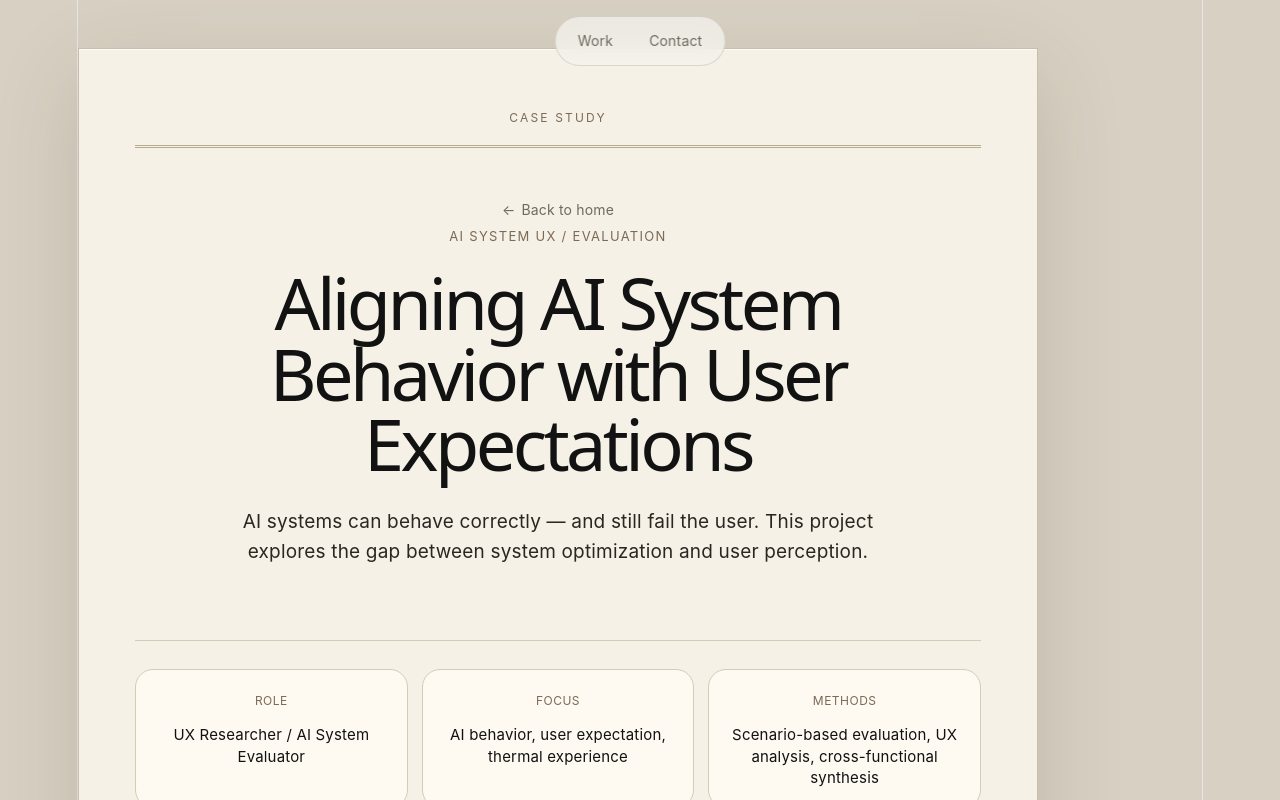
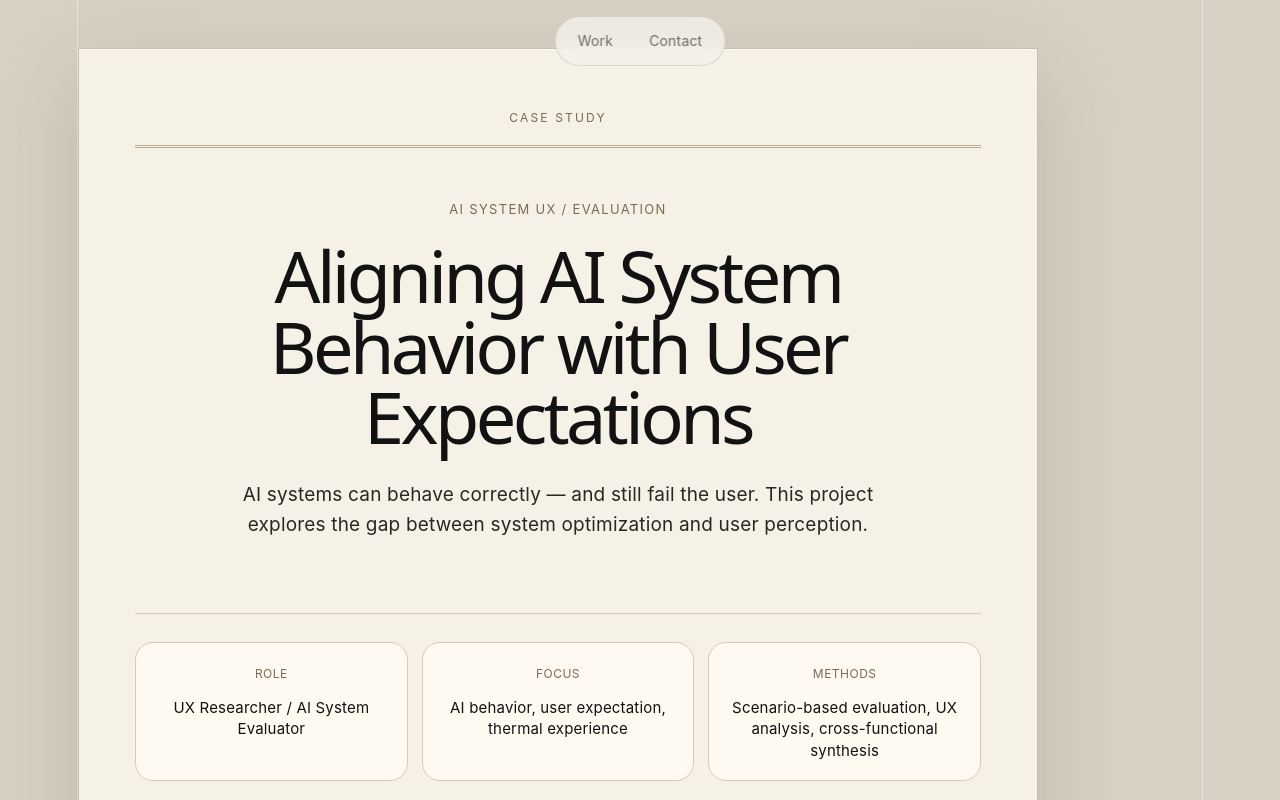
Before and after one commit to IsFolk/ytseng.github.io, a React (Vite) app in the folder ai-portfolio/: page /ytseng.github.io/projects/thermal-optimization in a window 1280 px wide. Shown: the top 800 px of the page. Built offline with nearby package versions, Linux system fonts and the light colour scheme.

Commit message:
Cancel back to home buttons on case study

```diff
--- a/ai-portfolio/src/pages/MultiAgent.jsx
+++ b/ai-portfolio/src/pages/MultiAgent.jsx
@@ -8,9 +8,9 @@ export default function MultiAgent() {
 
     return (
         <main className={styles.casePage}>
-            <div className={styles.caseBack}>
+            {/* <div className={styles.caseBack}>
                 <BackLink />
-            </div>
+            </div> */}
 
             <section className={styles.caseHero}>
                 <p className={styles.caseTag}>Agentic UX / Human-AI Interaction</p>
--- a/ai-portfolio/src/pages/ThermalOptimization.jsx
+++ b/ai-portfolio/src/pages/ThermalOptimization.jsx
@@ -8,9 +8,9 @@ export default function ThermalOptimization() {
 
   return (
     <main className={styles.casePage}>
-      <div className={styles.caseBack}>
+      {/* <div className={styles.caseBack}>
         <BackLink />
-      </div>
+      </div> */}
 
       <section className={styles.caseHero}>
         <p className={styles.caseTag}>AI System UX / Evaluation</p>
```
